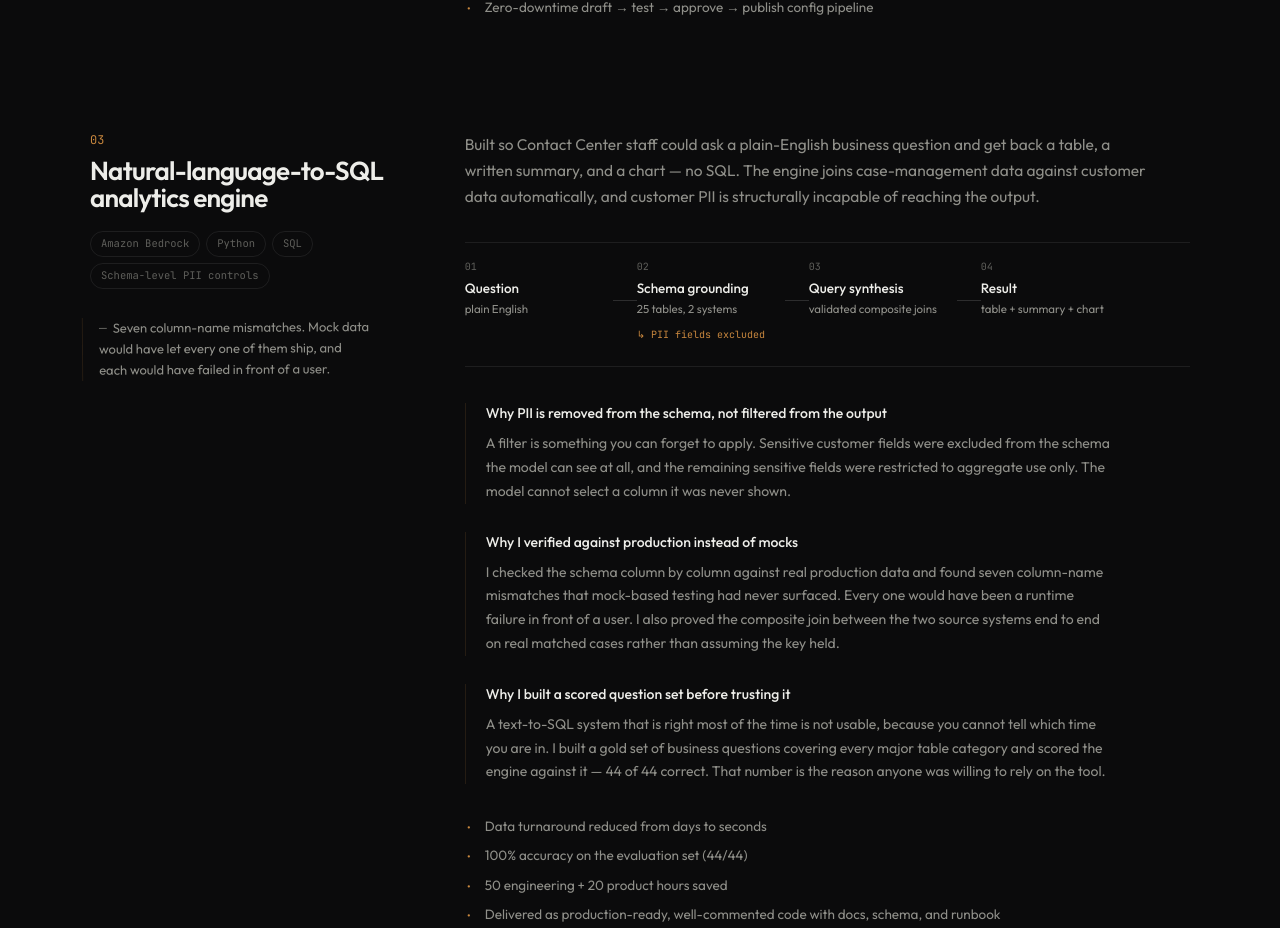
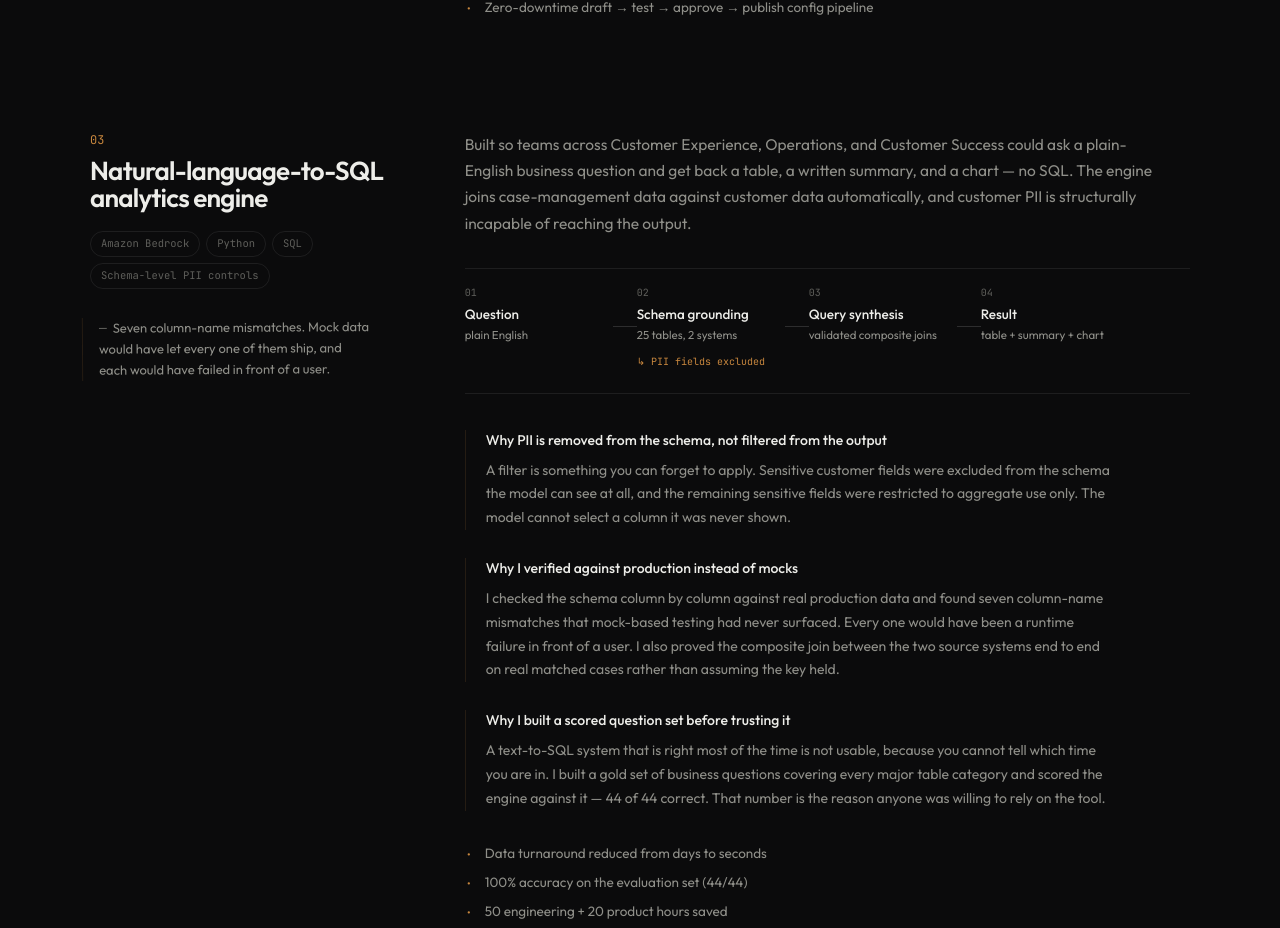
Before and after one commit to karthikreddyyalala/portfolio1, a Next.js app: page / in a window 1280 px wide. Shown: the part 3296-4224 px from the top of the page. Built offline with nearby package versions, Linux system fonts and the light colour scheme.

Commit message:
Replace Contact Center with broader department list

```diff
--- a/src/content/casestudy.ts
+++ b/src/content/casestudy.ts
@@ -146,7 +146,7 @@
       index: "03",
       title: "Natural-language-to-SQL analytics engine",
       summary:
-        "Built so Contact Center staff could ask a plain-English business question and get back a table, a written summary, and a chart — no SQL. The engine joins case-management data against customer data automatically, and customer PII is structurally incapable of reaching the output.",
+        "Built so teams across Customer Experience, Operations, and Customer Success could ask a plain-English business question and get back a table, a written summary, and a chart — no SQL. The engine joins case-management data against customer data automatically, and customer PII is structurally incapable of reaching the output.",
       tech: ["Amazon Bedrock", "Python", "SQL", "Schema-level PII controls"],
       pipeline: [
         { label: "Question", detail: "plain English", branch: "" },
```
